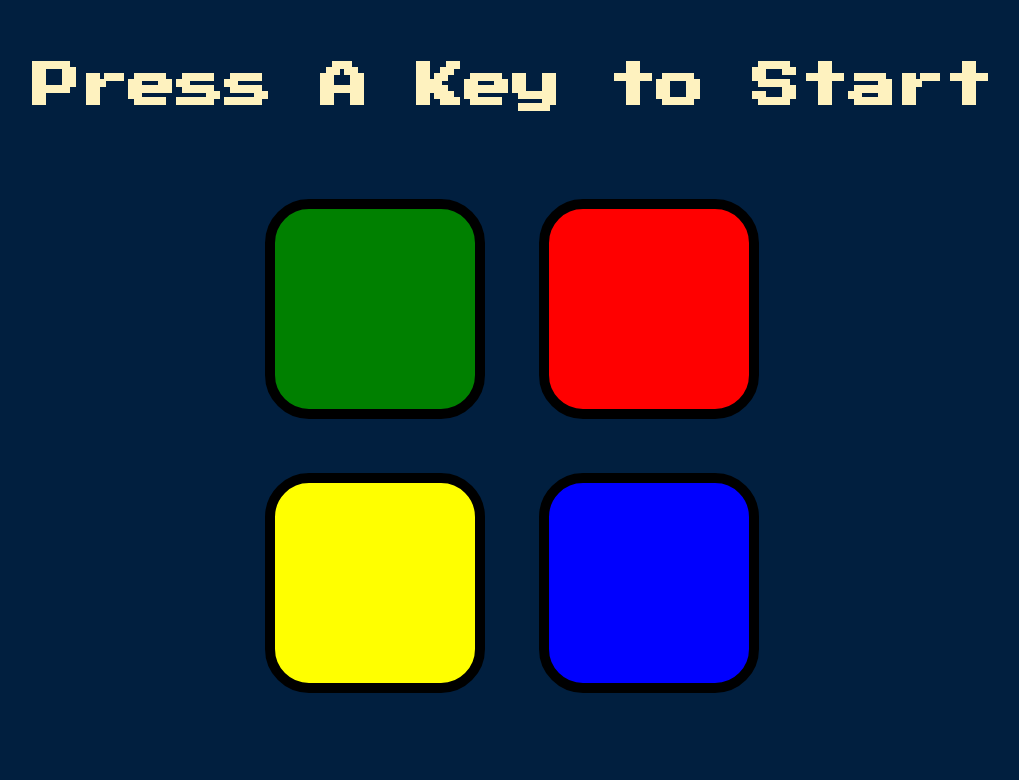
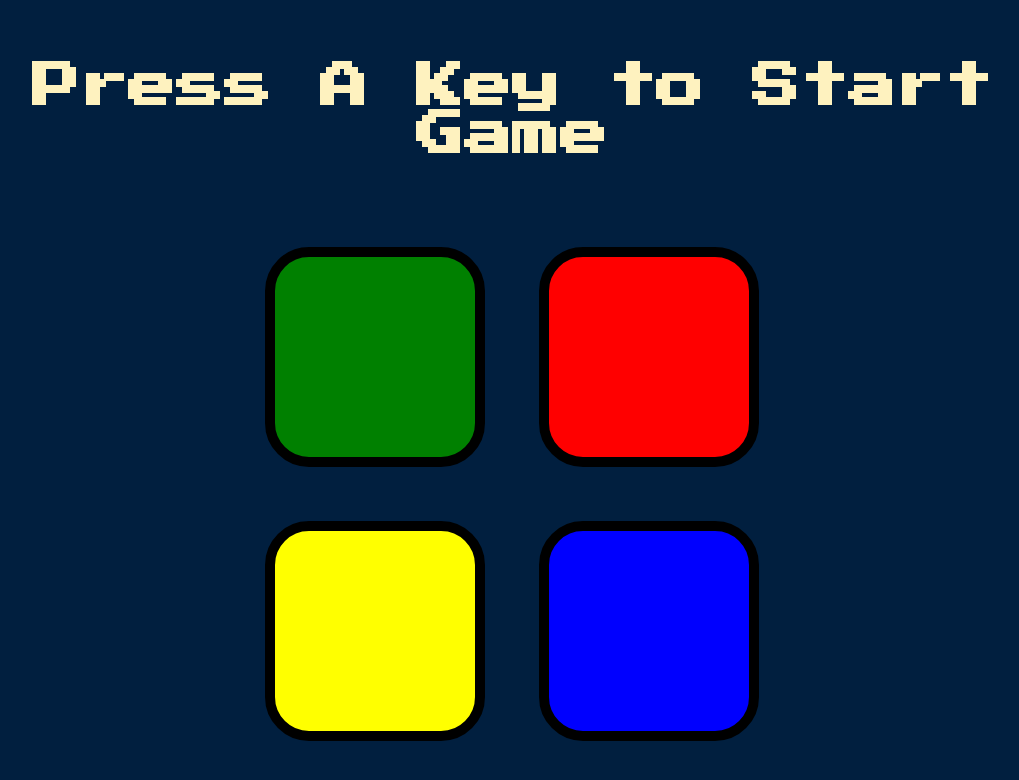
Before and after one commit to bhati-anuj/Simon-game, a plain HTML site: page index.html in a window 1280 px wide. Shown: the whole page, without its empty margins (128-1147 px from the left). Drawn offline with nearby package versions, Linux system fonts and the light colour scheme.

Commit message:
Tittle Fix

```diff
--- a/index.html
+++ b/index.html
@@ -9,7 +9,7 @@
 </head>
 
 <body>
-  <h1 id="level-title">Press A Key to Start</h1>
+  <h1 id="level-title">Press A Key to Start Game</h1>
   <div class="container">
     <div lass="row">
 
```
